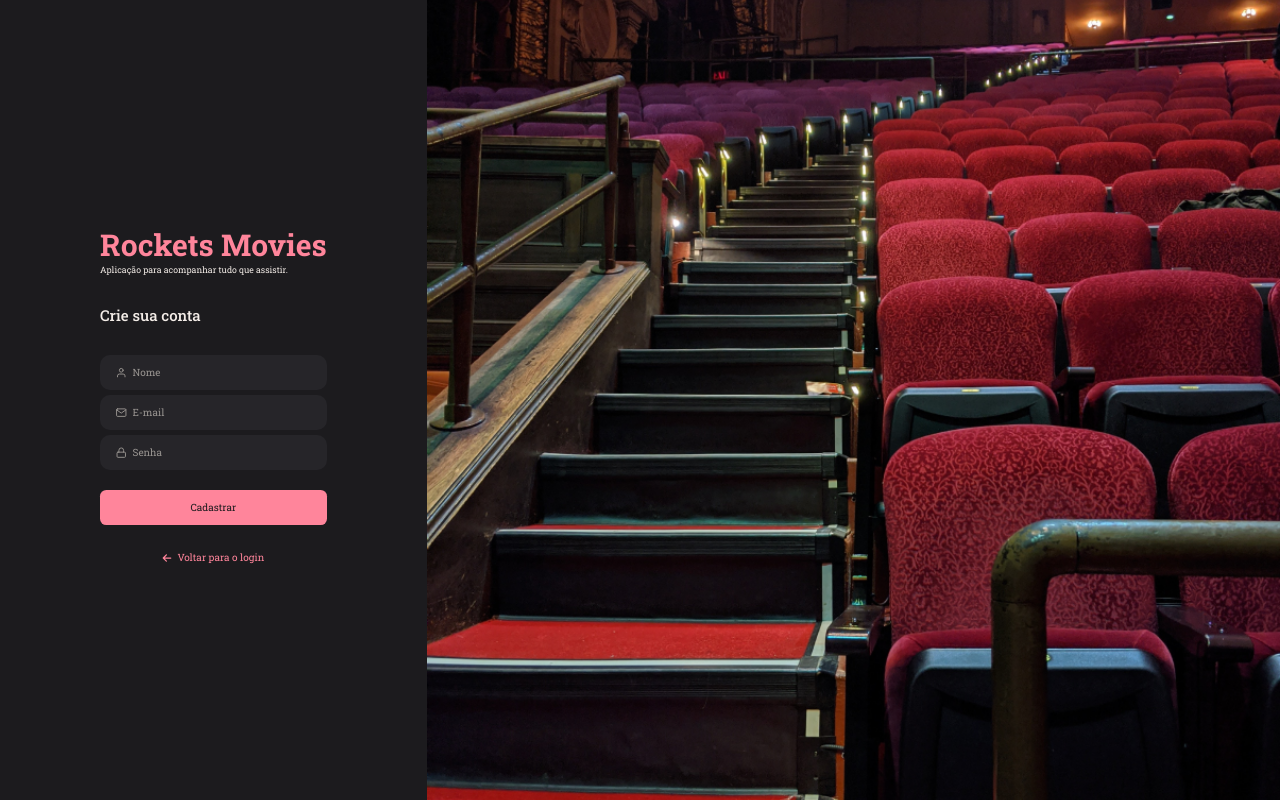
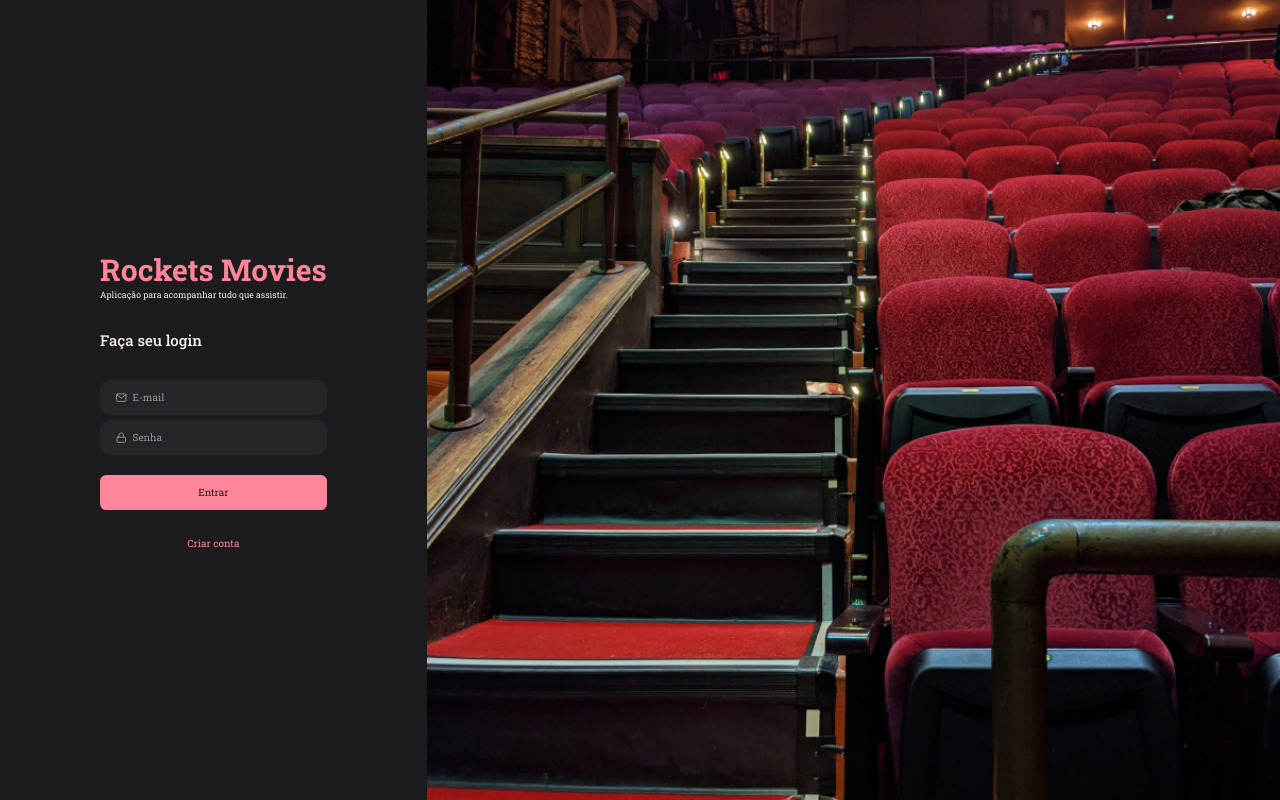
Before and after one commit to lreiss7/rocket_movies, a React (Vite) app: page / in a window 1280 px wide. Built offline with nearby package versions, Linux system fonts and the light colour scheme.

Commit message:
modified components

```diff
--- a/package.json
+++ b/package.json
@@ -13,6 +13,7 @@
     "react": "^18.3.1",
     "react-dom": "^18.3.1",
     "react-icons": "^5.3.0",
+    "react-router-dom": "^7.1.0",
     "styled-components": "^6.1.13"
   },
   "devDependencies": {
--- a/src/main.jsx
+++ b/src/main.jsx
@@ -4,13 +4,13 @@
 import GlobalStyles from "./styles/global";
 import theme from "./styles/theme";
 
-import { SignUp } from "./pages/SignUp";
+import { Routes } from "./routes";
 
 ReactDOM.createRoot(document.getElementById("root")).render(
   <React.StrictMode>
     <ThemeProvider theme={theme}>
       <GlobalStyles />
-      <SignUp />
+      <Routes />
     </ThemeProvider>
   </React.StrictMode>
 );
--- a/src/pages/SignIn/index.jsx
+++ b/src/pages/SignIn/index.jsx
@@ -4,6 +4,7 @@
 import { Button } from '../../components/Button';
 
 import { FiMail, FiLock } from 'react-icons/fi';
+import { Link } from 'react-router-dom';
 
 export function SignIn(){
   return (
@@ -25,9 +26,9 @@
         />
 
         <Button title="Entrar"/>
-        <a href="#">
+        <Link to="/register">
           Criar conta
-        </a>
+        </Link>
       </Form>
       <Background />
     </Container>
--- a/src/pages/SignUp/index.jsx
+++ b/src/pages/SignUp/index.jsx
@@ -5,6 +5,7 @@
 import { ButtonText } from '../../components/ButtonText';
 
 import { FiUser, FiMail, FiLock } from 'react-icons/fi';
+import { Link } from 'react-router-dom';
 
 export function SignUp(){
   return (
--- a/src/pages/SignUp/styles.js
+++ b/src/pages/SignUp/styles.js
@@ -47,7 +47,6 @@
     height: 3.5rem;
 
     font-size: 1rem;
-
     margin-top: 1.5rem;
   }
 
--- /dev/null
+++ b/src/routes/app.routes.jsx
@@ -0,0 +1,17 @@
+import { Routes, Route } from 'react-router-dom';
+
+import { New } from '../pages/New';
+import { Home } from '../pages/Home';
+import { Profile } from '../pages/Profile';
+import { Details } from '../pages/Details';
+
+export function AppRoutes() {
+  return (
+    <Routes>
+      <Route path="/" element={<Home />} />
+      <Route path="/new" element={<New />} />
+      <Route path="/profile" element={<Profile />} />
+      <Route path="/details/:id" element={<Details />} />
+    </Routes>
+  )
+}
--- /dev/null
+++ b/src/routes/auth.routes.jsx
@@ -0,0 +1,13 @@
+import { Routes, Route } from 'react-router-dom';
+
+import { SignIn } from '../pages/SignIn';
+import { SignUp } from '../pages/SignUp';
+
+export function AuthRoutes() {
+  return (
+    <Routes>
+      <Route path="/" element={<SignIn />} />
+      <Route path="/register" element={<SignUp />} />
+    </Routes>
+  )
+}
--- /dev/null
+++ b/src/routes/index.jsx
@@ -0,0 +1,12 @@
+import { BrowserRouter } from 'react-router-dom';
+
+import { AppRoutes } from './app.routes';
+import { AuthRoutes } from './auth.routes';
+
+export function Routes() {
+  return (
+    <BrowserRouter>
+      <AuthRoutes />
+    </BrowserRouter>
+  );
+}
```
Also changed, not shown: 2 other files (tests, documents, lock files or other folders).
